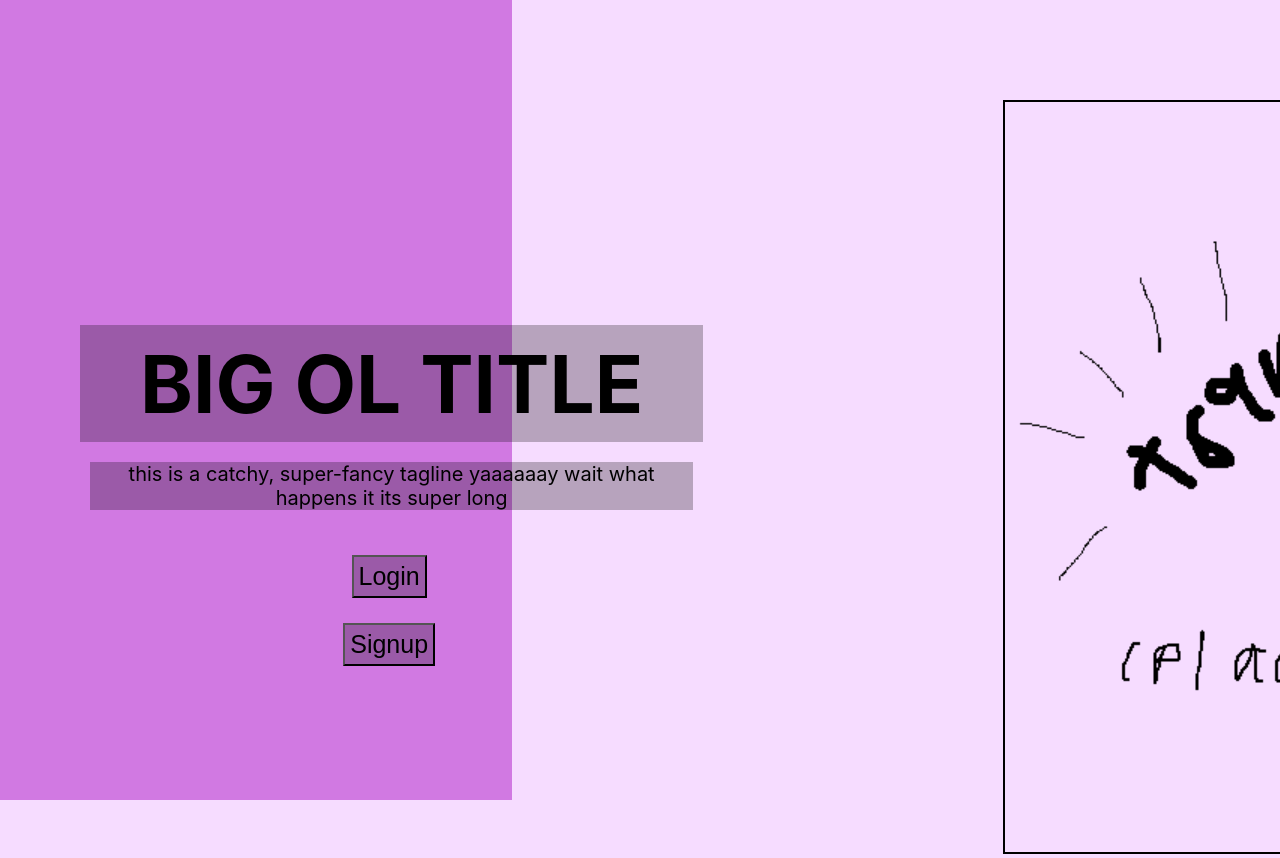
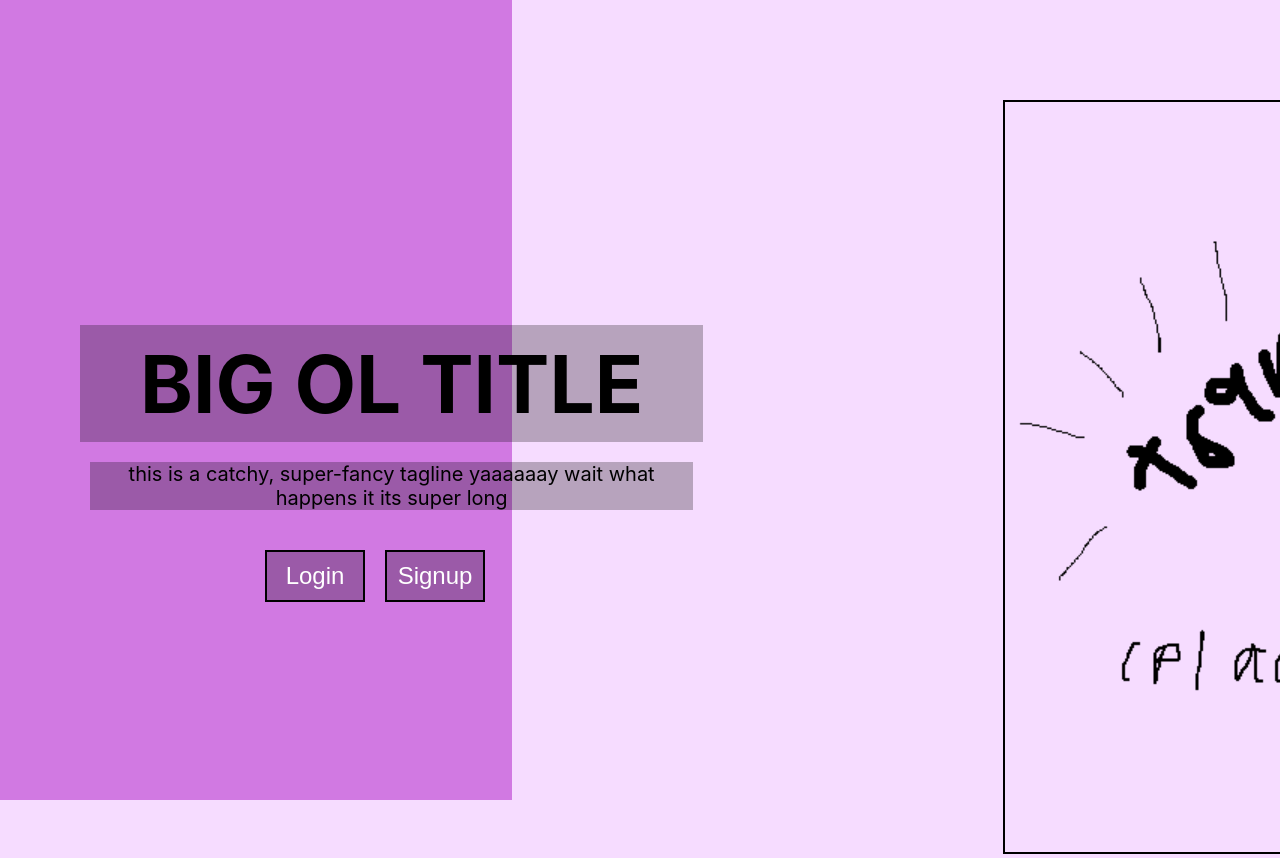
Before and after one commit to wanderingAviator/language-learning-project, a React (Create React App) app in the folder frontend/: page / in a window 1280 px wide. Shown: the top 858 px of the page. Built offline with nearby package versions, Linux system fonts and the light colour scheme.

Commit message:
finished signup page part 2

```diff
--- a/frontend/src/components/Landing/Landing.css
+++ b/frontend/src/components/Landing/Landing.css
@@ -27,13 +27,20 @@ body{
     width: 100%;
     background-color: rgba(0, 0, 0, 0.26);
 }
-
-.text-container button{
-    font-size: 25px;
-    padding:5px;
-    margin-left: 175px;
-    margin-top: 25px;
+.landing-buttons{
+    margin-left: 245px;
+    display:flex;
+}
+.landing-buttons button{
     background-color: rgba(0, 0, 0, 0.26);
+    border: 2px solid black;
+    color: white;
+    padding: 10px;
+    text-align: center;
+    font-size: 24px;
+    width: 100px;
+    margin-left: 20px;
+    margin-top: 20px;
 }
 
 .image-container img{
--- a/frontend/src/components/Landing/Landing.js
+++ b/frontend/src/components/Landing/Landing.js
@@ -11,8 +11,11 @@ const Landing = () => {
       <div className="text-container">
         <h1>BIG OL TITLE</h1>
         <p>this is a catchy, super-fancy tagline yaaaaaay wait what happens it its super long</p>
-        <a href="http://localhost:3000/login"><button >Login</button></a> <br/>
-        <a href="http://localhost:3000/signup"><button>Signup</button></a>
+
+        <div className="landing-buttons">
+          <a href="http://localhost:3000/login"><button >Login</button></a>
+          <a href="http://localhost:3000/signup"><button>Signup</button></a>
+        </div>
       </div>
 
       <div className="image-container">
--- a/frontend/src/components/Signup/Signup.css
+++ b/frontend/src/components/Signup/Signup.css
@@ -33,14 +33,19 @@
 
 .buttonsection{
     margin-top: 25px;
+    flex-direction: row;
+    display:flex;
 }
 
 .buttonsection button{
-    width:30%;
-    height: 30px;
+    width:150px;
+    height: 40px;
     margin-top: 20px;
-    margin-left: 45%;
+    margin-left: 40%;
     font-size: 20px;
+    background-color: rgba(0, 0, 0, 0.26);
+    border: 2px solid black;
+    color: white;
 }
 
 .signup-image img{
```
